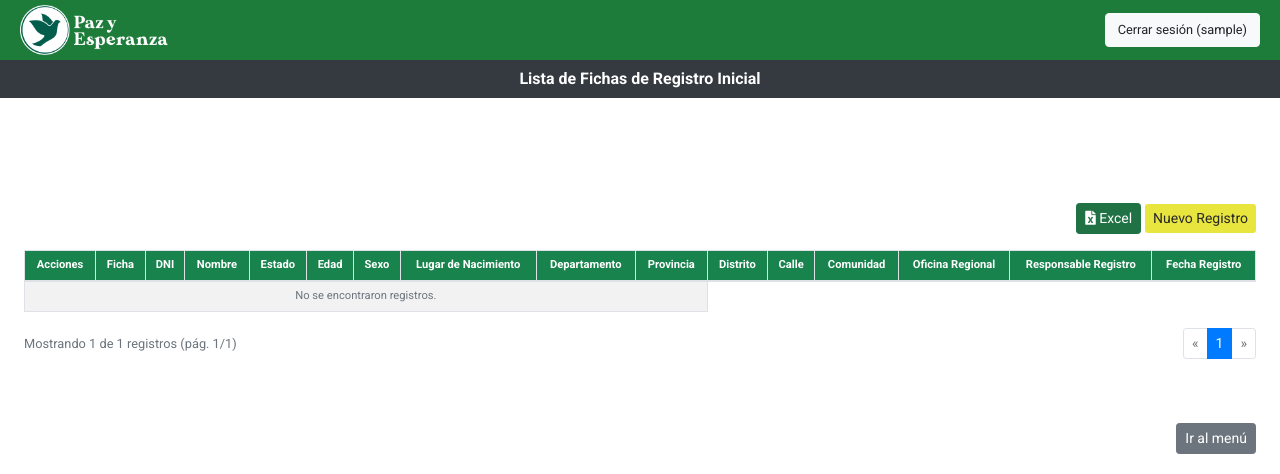
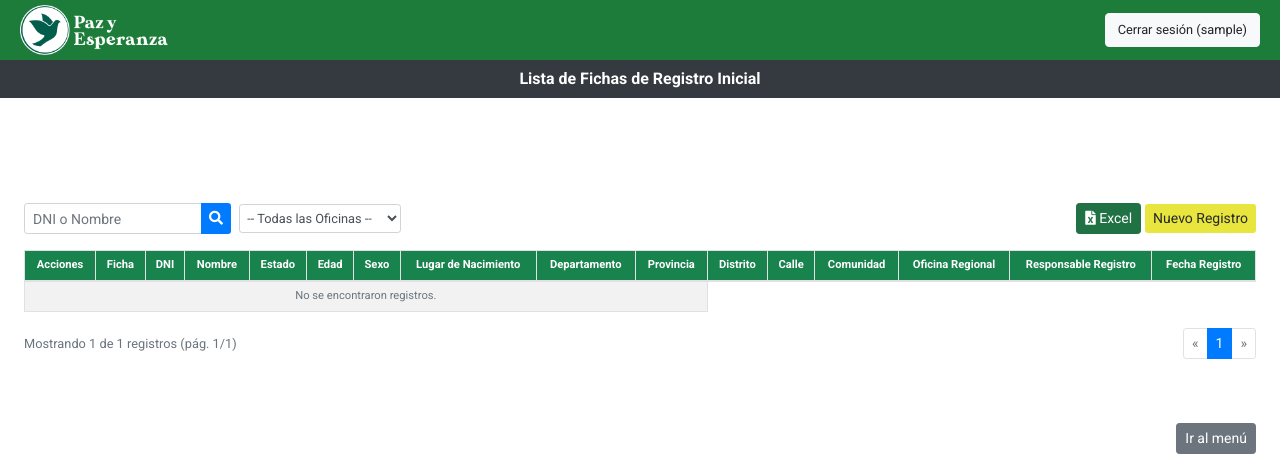
Before and after one commit to alu0808/pazyesperanza, a Flask app: page /listar_registros in a window 1280 px wide. Shown: the top 474 px of the page. Run offline with Flask 3, Linux system fonts and the light colour scheme; the visitor is signed in with stand-in values (Sample User, id 1); data comes from the database, SQL or seed files in the repository; data that the repository does not hold is empty; some libraries are stand-ins or nearby versions.

Commit message:
fix: mejoras varios6

```diff
--- a/app.py
+++ b/app.py
@@ -549,18 +549,26 @@
             flash('No tienes permiso para eliminar registros de otra oficina.', 'danger')
             return redirect(url_for('listar_registros'))
 
+    # --- LÓGICA DE ELIMINACIÓN ---
+
     if is_admin():
-        # Admin General: Eliminación definitiva (o lo que decidas)
-        # db.session.delete(registro) # Descomentar para delete físico
-        registro.estado = 'INA'  # O delete lógico
-        flash("Registro eliminado/inactivado por Administrador.", "success")
+        # ADMINISTRADOR GENERAL: Intenta Eliminación Definitiva (Hard Delete)
+        try:
+            db.session.delete(registro)
+            db.session.commit()
+            flash("El participante ha sido ELIMINADO DEFINITIVAMENTE del sistema.", "success")
+        except Exception as e:
+            db.session.rollback()  # Revertir si hay error (por claves foráneas)
+            flash(
+                "No se pudo eliminar: El participante está vinculado a Iniciativas o Capacidades. Elimínelo de esos módulos primero.",
+                "danger")
 
     elif is_admin_regional():
-        # Admin Regional: Solo inactiva
+        # ADMINISTRADOR REGIONAL: Solo inactiva (Soft Delete)
         registro.estado = 'INA'
+        db.session.commit()
         flash("Registro marcado como inactivo por Administrador Regional.", "warning")
 
-    db.session.commit()
     return redirect(url_for('listar_registros'))
 
 # LISTAR REGISTROS
@@ -570,25 +578,33 @@
 def listar_registros():
     # Obtener el filtro del dropdown (si existe)
     filtro_oficina = request.args.get('oficina', '').strip()
+    search_query = request.args.get('q', '').strip()
 
     # Base de la consulta: Traemos el Registro Y la Oficina del usuario responsable
     # Usamos outerjoin por si el usuario responsable fue borrado o es null
     q = db.session.query(Registro, User.oficina_regional) \
         .outerjoin(User, User.username == Registro.responsable_registro)
 
-    # Lógica de permisos y filtros
+    # 1. Aplicar filtro de búsqueda por DNI o Nombre (Si existe)
+    if search_query:
+        q = q.filter(
+            or_(
+                Registro.dni.ilike(f"%{search_query}%"),
+                Registro.nombre.ilike(f"%{search_query}%")
+            )
+        )
+
+    # 2. Lógica de permisos y filtros de oficina (Tu lógica existente)
     if is_admin() or (is_viewer() and not current_user.oficina_regional):
-        # Admin y Viewer Global ven todo
-        # Si seleccionaron una oficina en el filtro, aplicamos el filtro
         if filtro_oficina:
             q = q.filter(User.oficina_regional == filtro_oficina)
 
+
     elif is_gestor():
-        # GESTOR: Solo ve lo que él mismo registró
         q = q.filter(Registro.responsable_registro == current_user.username)
 
+
     elif current_user.oficina_regional:
-        # Admin Regional, Gestor y Viewer Regional solo ven SU oficina
         q = q.filter(User.oficina_regional == current_user.oficina_regional)
 
     # Ordenar y ejecutar
@@ -604,10 +620,11 @@
     ]
 
     return render_template('listar_registros.html',
-                           registros=resultados,  # OJO: Ahora esto es una lista de tuplas (registro, oficina)
+                           registros=resultados,
                            usuarios_todos=usuarios_todos,
                            oficinas_filtro=oficinas_filtro,
-                           filtro_actual=filtro_oficina)
+                           filtro_actual=filtro_oficina,
+                           search_query=search_query)
 ################################################################################################################################
 ################################################################################################################################
 #EDITAR REGISTROS INICIALES
@@ -1902,10 +1919,22 @@
 @login_required
 @roles_required('admin', 'admin_regional', 'gestor', 'viewer')  # Agregado admin_regional
 def listar_capacidades_incidencia():
+    search_query = request.args.get('q', '').strip()
     # Base de la consulta
     capacidades_q = (CapacidadIncidencia.query
                      .join(Iniciativa, func.lower(Iniciativa.nombre_iniciativa) == func.lower(
-        CapacidadIncidencia.nombre_iniciativa)))
+        CapacidadIncidencia.nombre_iniciativa))
+                     .join(Registro, CapacidadIncidencia.registro_dni == Registro.dni))  # <--- NUEVO JOIN
+
+    # 2. Filtro de búsqueda
+    if search_query:
+        capacidades_q = capacidades_q.filter(
+            or_(
+                CapacidadIncidencia.registro_dni.ilike(f"%{search_query}%"),  # DNI
+                CapacidadIncidencia.nombre_iniciativa.ilike(f"%{search_query}%"),  # Iniciativa
+                Registro.nombre.ilike(f"%{search_query}%")  # <--- NUEVO: Nombre Participante
+            )
+        )
 
     # Lógica de permisos
     # 1. Admin y Viewer Global ven TODO
@@ -1931,7 +1960,8 @@
 
     return render_template('capacidades_incidencia/listar_capacidades_incidencia.html',
                            capacidades=capacidades,
-                           usuarios_todos=usuarios_todos)
+                           usuarios_todos=usuarios_todos,
+                           search_query=search_query)
 
 
 @app.route('/editar_capacidades_incidencia/<int:id>', methods=['GET', 'POST'])
@@ -2228,16 +2258,27 @@
 @login_required
 @roles_required('admin', 'admin_regional', 'gestor', 'viewer')  # Agregado admin_regional
 def listar_avances_capacidades_incidencia():
+    search_query = request.args.get('q', '').strip()
     # Obtener todos los avances ordenados por capacidad y fecha de registro
     q = (AvanceCapacidadIncidencia.query
     .join(CapacidadIncidencia, AvanceCapacidadIncidencia.capacidad_id == CapacidadIncidencia.id)
     .join(Iniciativa, CapacidadIncidencia.nombre_iniciativa == Iniciativa.nombre_iniciativa)
+    .join(Registro, CapacidadIncidencia.registro_dni == Registro.dni)
     .options(
         joinedload(AvanceCapacidadIncidencia.capacidad_incidencia)
         .joinedload(CapacidadIncidencia.iniciativa),
         joinedload(AvanceCapacidadIncidencia.capacidad_incidencia)
         .joinedload(CapacidadIncidencia.registro)
     ))
+
+    if search_query:
+        q = q.filter(
+            or_(
+                CapacidadIncidencia.registro_dni.ilike(f"%{search_query}%"),  # DNI
+                CapacidadIncidencia.nombre_iniciativa.ilike(f"%{search_query}%"),  # Iniciativa
+                Registro.nombre.ilike(f"%{search_query}%")  # <--- NUEVO: Nombre Participante
+            )
+        )
 
     # Lógica de Permisos
     if is_admin() or (is_viewer() and not current_user.oficina_regional):
@@ -2276,7 +2317,8 @@
     return render_template(
         'capacidades_incidencia/listar_avances_capacidades_incidencia.html',
         avances=avances_con_numero,
-        usuarios_todos=usuarios_todos
+        usuarios_todos=usuarios_todos,
+        search_query=search_query
     )
 
 
--- a/templates/listar_registros.html
+++ b/templates/listar_registros.html
@@ -175,8 +175,36 @@
         {% endwith %}
     </div>
 
-    <div class="button-container mb-3">
-        <div class="actions-right">
+    <div class="button-container mb-3" style="justify-content: space-between;">
+
+        <form action="{{ url_for('listar_registros') }}" method="GET" class="form-inline" style="flex-grow: 1;">
+
+            <div class="input-group input-group-sm mr-2">
+                <input type="text" name="q" class="form-control busqueda-place" placeholder="DNI o Nombre" value="{{ search_query }}">
+                <div class="input-group-append">
+                    <button class="btn btn-primary" type="submit">
+                        <i class="fas fa-search"></i>
+                    </button>
+                </div>
+            </div>
+
+            {% if current_user.role == 'admin' or (current_user.role == 'viewer' and not current_user.oficina_regional) %}
+                <select name="oficina" class="form-control form-control-sm mr-2" onchange="this.form.submit()">
+                    <option value="">-- Todas las Oficinas --</option>
+                    {% for of in oficinas_filtro %}
+                        <option value="{{ of }}" {% if filtro_actual == of %}selected{% endif %}>{{ of }}</option>
+                    {% endfor %}
+                </select>
+            {% endif %}
+
+            {% if search_query or filtro_actual %}
+                <a href="{{ url_for('listar_registros') }}" class="btn btn-secondary btn-sm" title="Limpiar filtros">
+                    <i class="fas fa-times"></i>
+                </a>
+            {% endif %}
+        </form>
+
+        <div class="actions-right ml-auto">
             <a href="{{ url_for('descargar_excel_registros') }}" class="btn btn-sm" style="color: white; background-color: #207245; border-color: #207245;">
                 <i class="fas fa-file-excel"></i> Excel
             </a>
@@ -225,11 +253,20 @@
 
                                 {% if current_user.role in ['admin', 'admin_regional'] %}
                                     {% if current_user.role == 'admin' or (oficina == current_user.oficina_regional) %}
-                                        <form method="POST" action="/eliminar_registro/{{ registro.dni }}" onsubmit="return confirm('¿Confirma acción sobre este registro?');" style="display:inline;">
-                                            <button type="submit" class="btn btn-danger btn-icon" title="Eliminar/Inactivar">
+
+                                        <form method="POST" action="/eliminar_registro/{{ registro.dni }}" style="display:inline;"
+                                            {% if current_user.role == 'admin' %}
+                                                onsubmit="return confirm('¡ATENCIÓN ADMIN!\n\nEstás a punto de ELIMINAR DEFINITIVAMENTE a este participante.\n\nSi el sistema lo permite, se borrará de la base de datos. Si tiene vínculos fuertes, te avisará para que los borres primero.\n\n¿Estás seguro?');"
+                                            {% else %}
+                                                onsubmit="return confirm('¿Está seguro de que desea marcar como INACTIVO este registro?');"
+                                            {% endif %}
+                                        >
+                                            <button type="submit" class="btn btn-danger btn-icon"
+                                                title="{% if current_user.role == 'admin' %}Eliminar Definitivamente{% else %}Inactivar{% endif %}">
                                                 <i class="fas fa-trash-alt"></i>
                                             </button>
                                         </form>
+
                                     {% endif %}
                                 {% endif %}
 
```
Also changed, not shown: templates/capacidades_incidencia/listar_avances_capacidades_incidencia.html (+21 -4 lines), templates/capacidades_incidencia/listar_capacidades_incidencia.html (+24 -7 lines).
